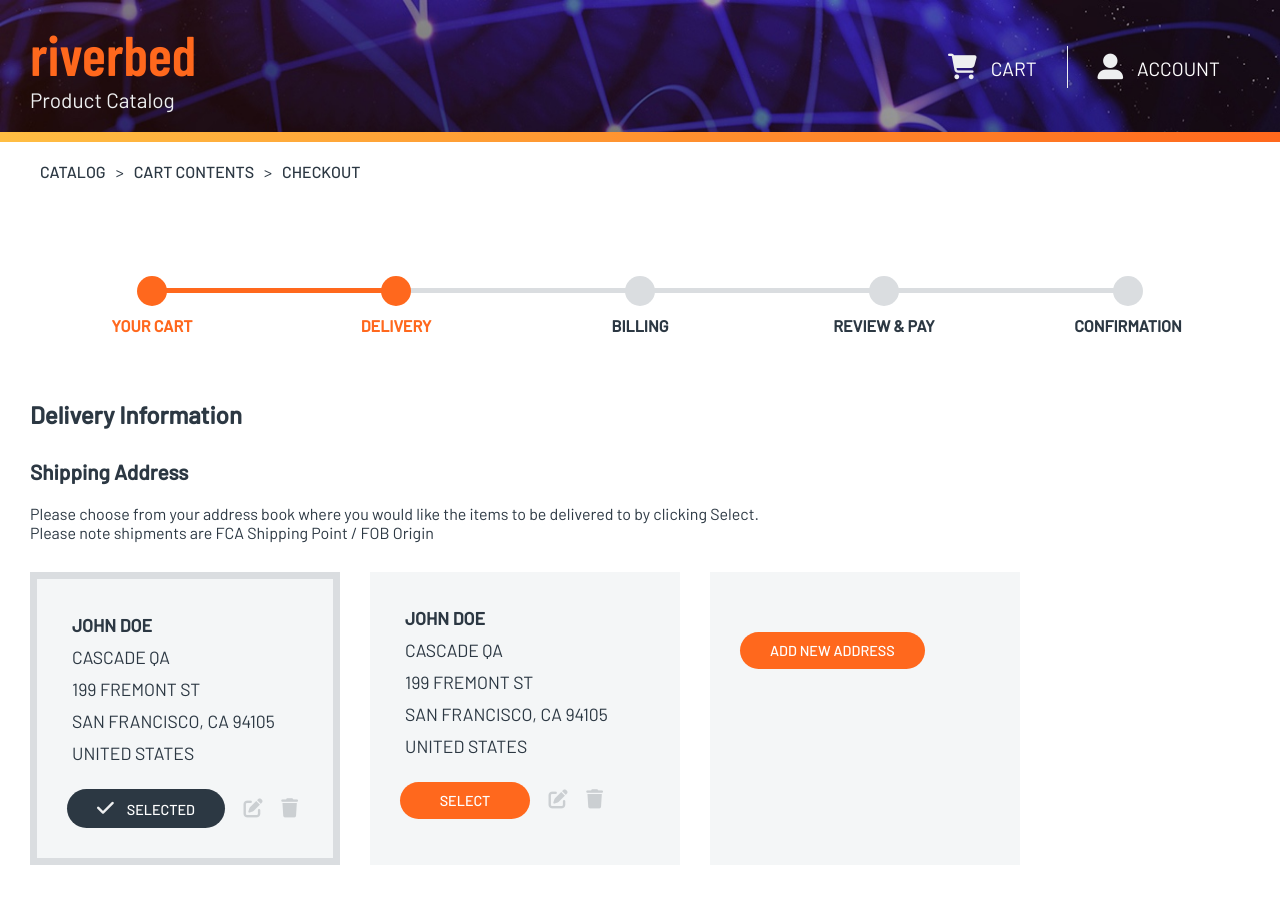
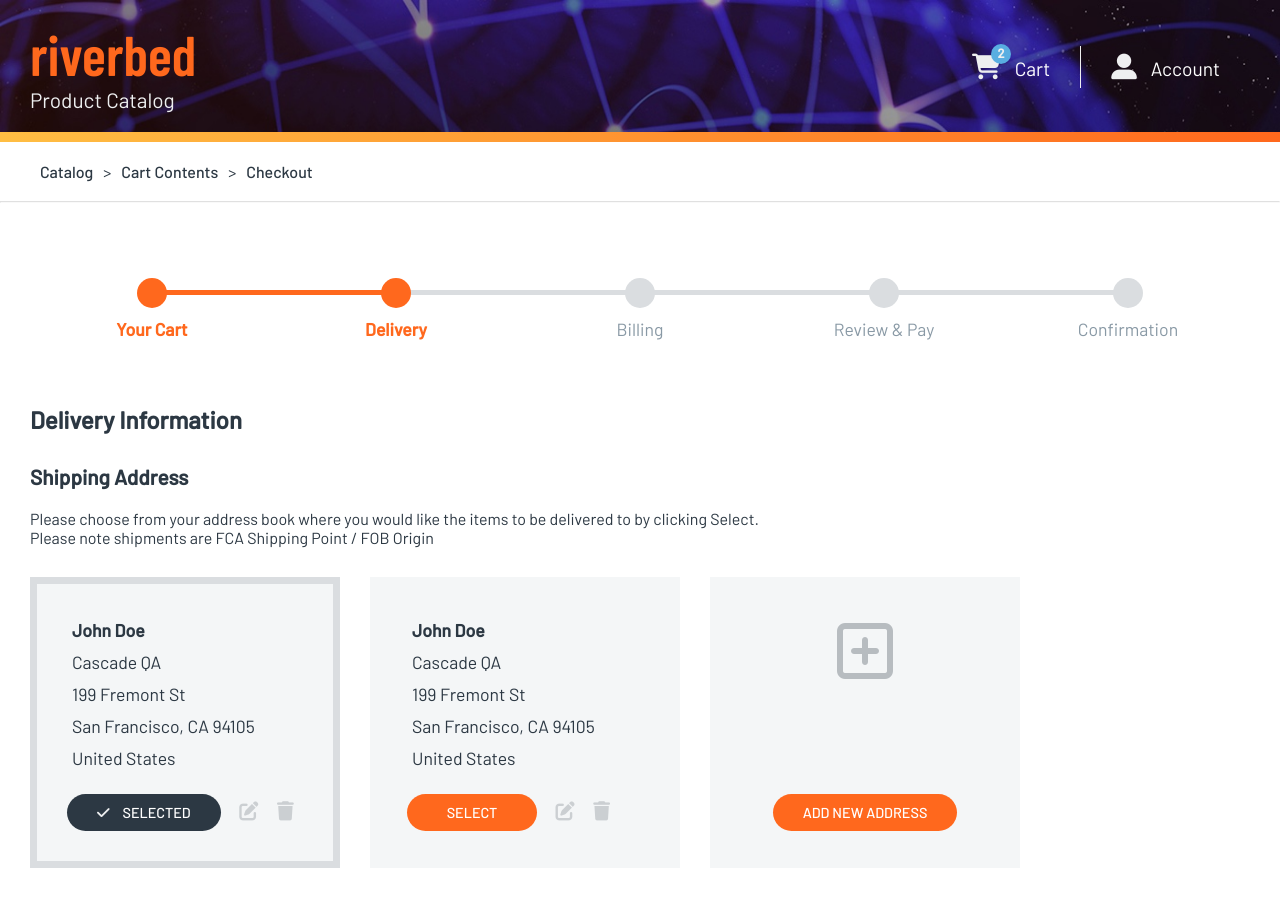
Before and after one commit to federicopiaggio/devartis-riverbed, a plain HTML site: page index.html in a window 1280 px wide. Shown: the top 922 px of the page. Drawn offline with nearby package versions, Linux system fonts and the light colour scheme.

```diff
--- a/css/sass/style.scss
+++ b/css/sass/style.scss
@@ -5,6 +5,8 @@
 $color4: #eeeff0;
 $color5: #f4f6f7;
 $color6: #dadde0;
+$color7: #59aee1;
+$color8: #8999a5;
 
 * {
   margin: 0;
@@ -17,7 +19,8 @@
 main,
 section,
 .footer-container,
-.header-container {
+.header-container,
+.web-links {
   margin: auto;
   max-width: 1460px;
   padding: 0 30px;
@@ -61,6 +64,7 @@
   ul {
     display: flex;
     flex-direction: row;
+
     li:first-child {
       border-right-width: thin;
       border-right-style: solid;
@@ -69,12 +73,28 @@
     li {
       font-size: 1.2rem;
       padding: 8px 30px;
+      position: relative;
     }
-  }
-  i {
-    font-size: 1.6rem;
-    padding-right: 10px;
-    color: $color4;
+    .cart-status {
+      display: block;
+      width: 20px;
+      height: 20px;
+      top: -2px;
+      left: 49px;
+      border-radius: 50%;
+      position: absolute;
+      background-color: $color7;
+      color: $color4;
+      text-align: center;
+      font-size: 0.8rem;
+      font-weight: bold;
+      line-height: 18px;
+    }
+    i {
+      font-size: 1.6rem;
+      padding-right: 10px;
+      color: $color4;
+    }
   }
 }
 
@@ -88,13 +108,11 @@
     rgba(255, 104, 29, 1) 100%
   );
 }
-
-main {
-  display: flex;
-  flex-direction: column;
+nav {
   .web-links {
     display: flex;
-    padding: 20px 0;
+    text-align: center;
+    padding: 20px 30px;
 
     a {
       padding: 10px;
@@ -102,6 +120,14 @@
       font-weight: 500;
     }
   }
+  hr {
+    opacity: 0.3;
+  }
+}
+
+main {
+  display: flex;
+  flex-direction: column;
 
   .step-progress-bar {
     display: flex;
@@ -114,6 +140,9 @@
       display: inline-block;
       position: relative;
       width: 20%;
+      color: $color8;
+      font-weight: 400;
+      font-size: 1.1rem;
       text-align: center;
       margin: 15px 0;
     }
@@ -156,6 +185,7 @@
 
     .step-active {
       color: $color1;
+      font-weight: bold;
     }
 
     .step-active:before {
@@ -174,12 +204,40 @@
       margin-right: 30px;
       margin-bottom: 30px;
       min-width: 310px;
+      border: solid 7px transparent;
       li:first-child {
         font-weight: bold;
       }
 
       li {
         padding: 5px;
+      }
+    }
+    .selected {
+      border-color: $color6;
+
+      button:first-child {
+        background-color: $color3;
+
+        text-align: center;
+        i {
+          color: $color4;
+          font-size: 1.1 rem;
+          padding-right: 10px;
+        }
+      }
+    }
+    .passive {
+      display: flex;
+      flex-direction: column;
+      justify-content: space-between;
+      text-align: center;
+      li {
+        justify-self: center;
+      }
+      i {
+        font-size: 4rem;
+        opacity: 0.3;
       }
     }
   }
@@ -214,6 +272,10 @@
     align-items: center;
     background-color: $color5;
     padding: 30px;
+    strong {
+      font-weight: 500;
+      align-self: flex-start;
+    }
     .order-info {
       display: flex;
       flex-direction: column;
@@ -231,19 +293,26 @@
   textarea {
     font-size: 1.2rem;
     padding: 10px;
+    opacity: 0.6;
   }
 
   .btn2 {
+    cursor: pointer;
     background-color: transparent;
     border: none;
     color: #ff681d;
+    font-weight: 500;
     font-size: 1.2rem;
   }
 
   .buttons-container {
     display: flex;
     justify-content: space-between;
-    margin: 30px;
+    margin: 30px 0;
+    :nth-child(2) {
+      background-color: $color7;
+      padding: 12px 10px;
+    }
   }
 }
 
@@ -252,6 +321,7 @@
 }
 
 .btn {
+  cursor: pointer;
   background-color: #ff681d;
   border: none;
   color: white;
@@ -265,6 +335,8 @@
 }
 
 .icon-btn {
+  cursor: pointer;
+
   border: none;
   background-color: transparent;
   margin-left: 15px;
@@ -272,18 +344,6 @@
   i {
     font-size: 1.2rem;
     opacity: 0.2;
-  }
-}
-
-.selected {
-  border: solid 7px $color6;
-  button:first-child {
-    background-color: $color3;
-    i {
-      color: $color4;
-      font-size: 1.2rem;
-      padding-right: 10px;
-    }
   }
 }
 
@@ -296,6 +356,9 @@
     justify-content: space-between;
     align-items: baseline;
     flex-wrap: wrap;
+    li {
+      text-transform: uppercase;
+    }
   }
   span {
     color: $color4;
@@ -349,7 +412,6 @@
 
 li {
   list-style-type: none;
-  text-transform: uppercase;
 }
 
 a {
--- a/index.html
+++ b/index.html
@@ -21,7 +21,11 @@
 
         <ul>
           <li>
-            <a id="cart" href=""><i class="fas fa-shopping-cart"></i> Cart</a>
+            <a id="cart" href="">
+              <div class="cart-status">2</div>
+
+              <i class="fas fa-shopping-cart"></i> Cart</a
+            >
           </li>
 
           <li>
@@ -33,13 +37,16 @@
       <div class="border-gradient"></div>
     </header>
 
-    <main>
+    <nav>
       <ul class="web-links">
         <li><a href="">Catalog</a><span>></span></li>
         <li><a href="">Cart Contents</a><span>></span></li>
         <li><a href="">Checkout</a></li>
       </ul>
+      <hr />
+    </nav>
 
+    <main>
       <ul class="step-progress-bar">
         <li class="step-active">Your Cart</li>
         <li class="step-active">Delivery</li>
@@ -90,8 +97,10 @@
           </div>
         </ul>
         <ul class="address passive">
-          <li></li>
-          <div class="button-container">
+          <li>
+            <i class="far fa-plus-square"></i>
+          </li>
+          <div class="button-container new-address">
             <button class="btn">Add new address</button>
           </div>
         </ul>
```
Also changed, not shown: css/style.css, 1 other file.
